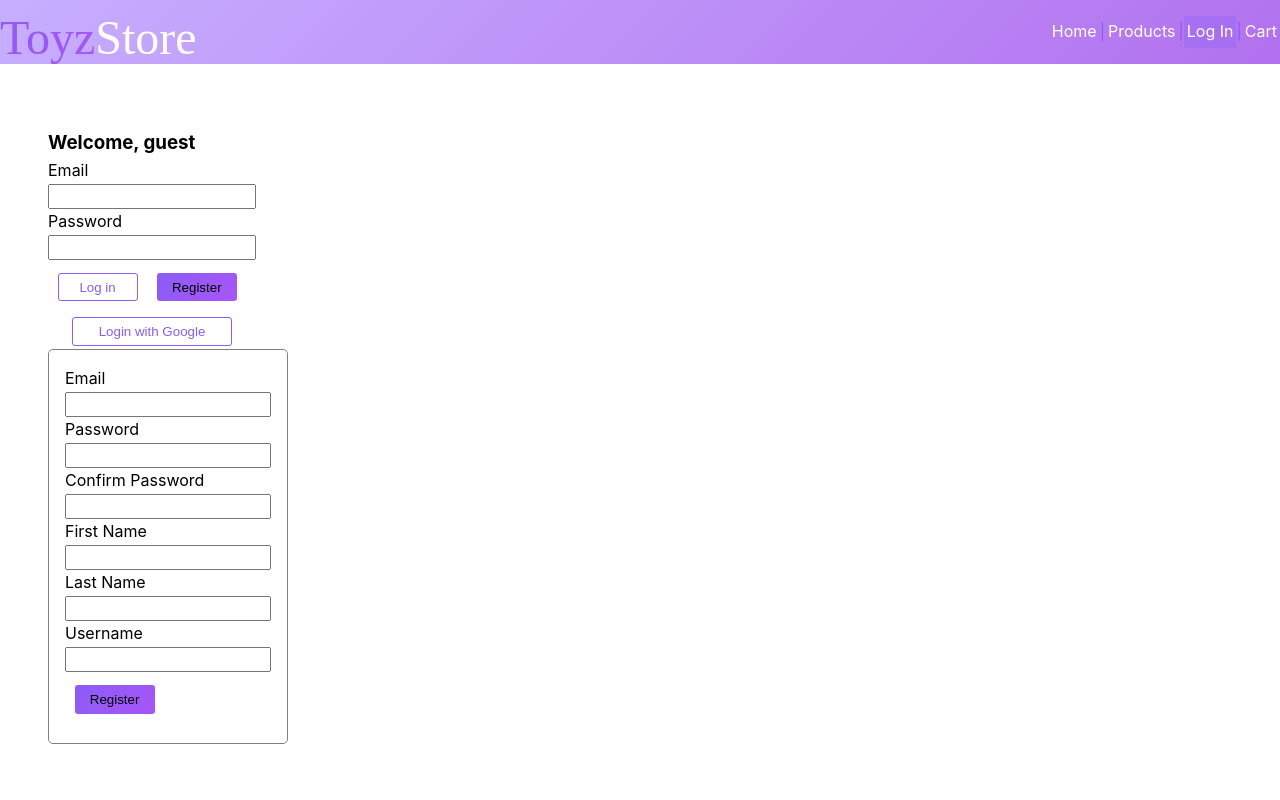
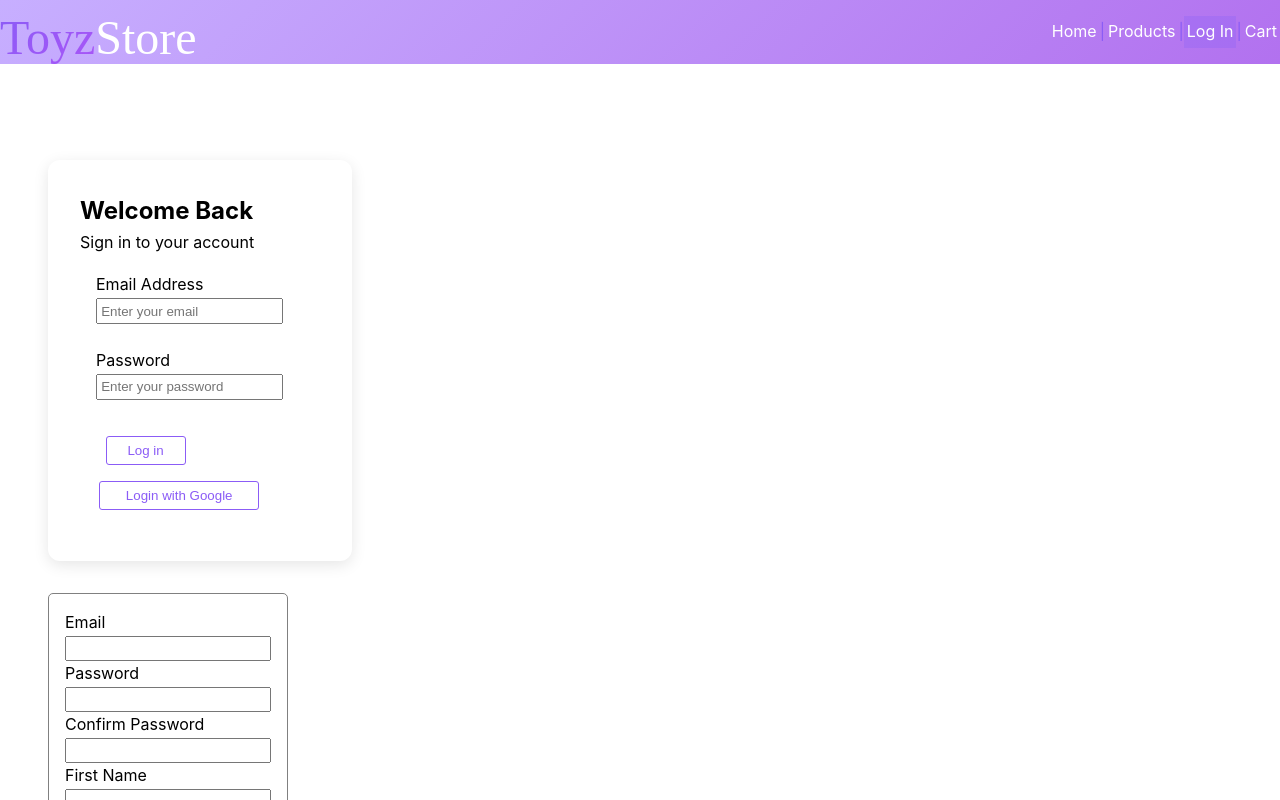
Before and after one commit to eturgeneva/store-frontend, a Vue app: page /profile in a window 1280 px wide. Shown: the top 800 px of the page. Built offline with nearby package versions, Linux system fonts and the light colour scheme; no server answers; a web font is replaced by a local one.

Commit message:
remove welcome header from Profile and update UserLogin form template and scoped styling

```diff
--- a/src/components/Profile.vue
+++ b/src/components/Profile.vue
@@ -90,7 +90,7 @@ async function logoutUser() {
     <main>
         <div class="userArea">
                 <div class="userLogin" v-if="!store.loggedIn">
-                    <h3>Welcome, guest</h3>
+                    <!-- <h3>Welcome, guest</h3> -->
                     <UserLogin :onLogin="getProfile"/>
                     <UserRegister />
                 </div>
--- a/src/components/UserLogin.vue
+++ b/src/components/UserLogin.vue
@@ -42,7 +42,42 @@ async function loginUserGoogle() {
 </script>
 
 <template>
-    <label for="email">Email</label>
+    <div class="loginCard">
+        <div class="cardHeader">
+            <h2>Welcome Back</h2>
+            <p>Sign in to your account</p>
+        </div>
+
+        <form @submit.prevent="loginUser" class="loginForm">
+            <div>
+                <label for="email" class="formLabel">Email Address</label>
+                <input v-model="email"
+                        type="email"
+                        name="email"
+                        id="email"
+                        class="formInput"
+                        placeholder="Enter your email"
+                        required>
+            </div>
+
+            <div>
+                <label for="password" class="formLabel">Password</label>
+                <input v-model="password"
+                        type="password"
+                        name="password"
+                        id="password"
+                        class="formInput"
+                        placeholder="Enter your password"
+                        required>
+            </div>
+
+            <div class="formActions">
+                <button @click="loginUser" type="button" class="loginButton">Log in</button>
+                <button @click="loginUserGoogle" type="button" class="loginButton oauthButton">Login with Google</button>
+            </div>
+        </form>
+
+        <!-- <label for="email">Email</label>
         <input v-model="email"
                 type="text"
                 name="email"
@@ -62,5 +97,32 @@ async function loginUserGoogle() {
             <div class="oauthButtons">
                 <button @click="loginUserGoogle" type="button" class="loginButton oauthButton">Login with Google</button>
             </div>
+        </div> -->
     </div>
 </template>
+
+<style scoped>
+
+.loginCard {
+    /* display: flex; */
+    /* gap: 1.5rem; */
+    /* width: 100%; */
+    max-width: 25rem;
+    padding: 2rem;
+    margin: 2rem auto;
+    /* flex-wrap: wrap; */
+    /* justify-content: center; */
+    border-radius: 12px;
+    box-shadow: 0 4px 15px rgba(0, 0, 0, 0.1);
+    transition: all 0.3s ease;
+    position: relative;
+    /* background: white; */
+}
+
+.loginForm {
+    display: flex;
+    flex-direction: column;
+    gap: 1.5rem;
+}
+
+</style>
```
Lines whose indentation alone changed are shown as unchanged.
